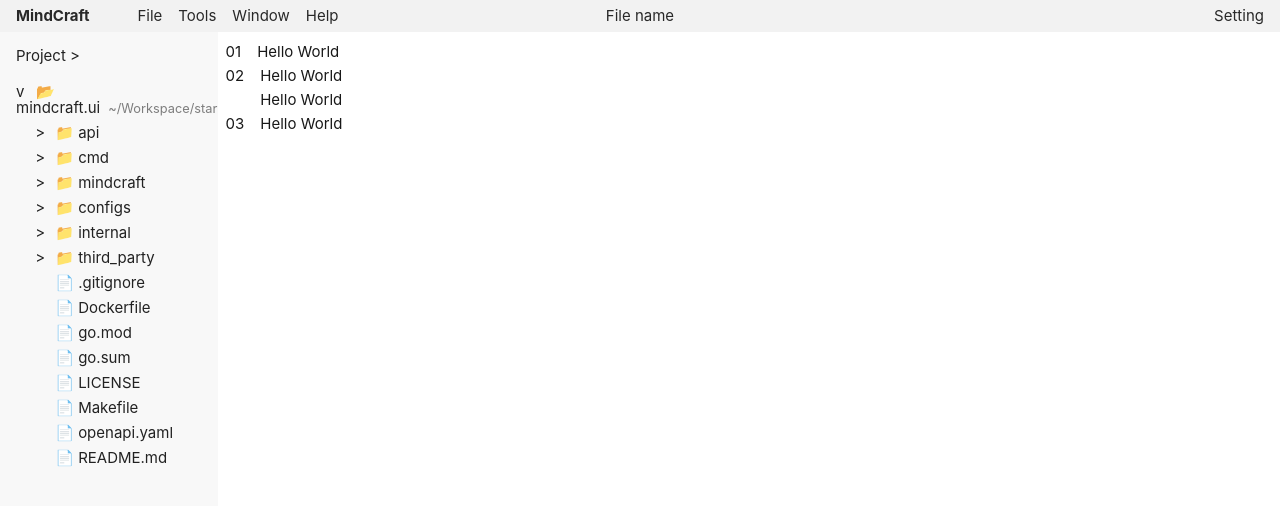
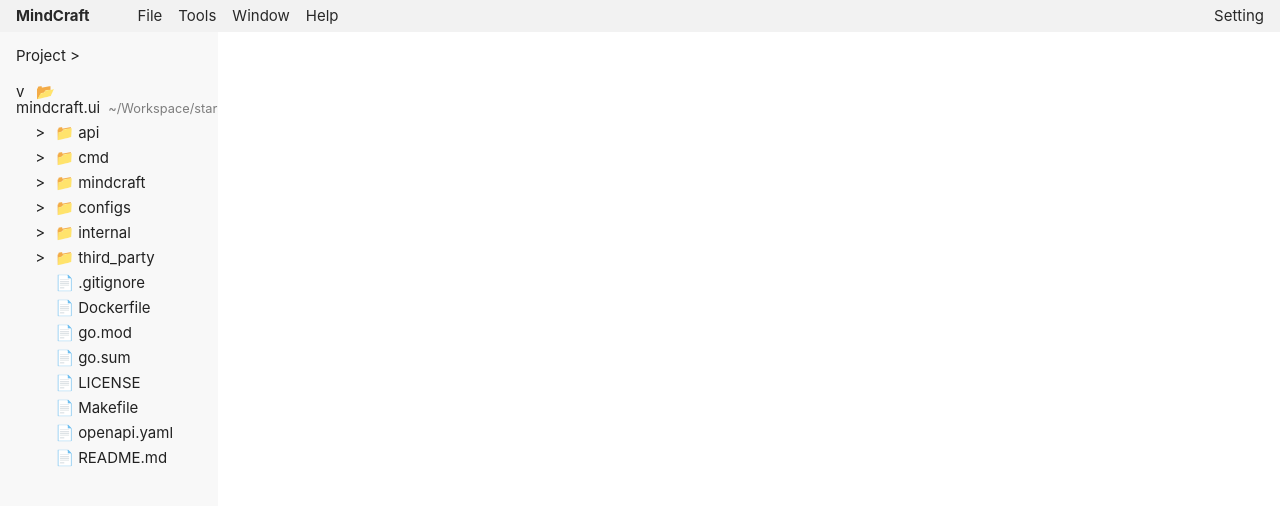
Before and after one commit to chouyang/mindcraft.ui, a Vue app: page / in a window 1280 px wide. Shown: the top 506 px of the page. Built offline with nearby package versions, Linux system fonts and the light colour scheme.

Commit message:
supported open files and adjusted some styles

```diff
--- a/src/assets/jetbrains.css
+++ b/src/assets/jetbrains.css
@@ -26,6 +26,8 @@
   --file-node-highlighted-text-color: var(--vt-c-white);
   --file-node-highlighted-background-color: var(--vt-c-black);
   --file-node-caption-text-color: var(--vt-c-text-light-2);
+
+  --file-editor-index-text-color: var(--vt-c-text-light-2);
 }
 
 @media (prefers-color-scheme: dark) {
@@ -42,5 +44,7 @@
     --file-node-highlighted-text-color: var(--vt-c-black);
     --file-node-highlighted-background-color: var(--vt-c-white-soft);
     --file-node-caption-text-color: var(--vt-c-text-dark-2);
+
+    --file-editor-index-text-color: var(--vt-c-text-dark-2);
   }
 }
--- a/src/components/jetbrains/FileEditor.vue
+++ b/src/components/jetbrains/FileEditor.vue
@@ -1,23 +1,19 @@
-<script lang="ts" setup></script>
+<script lang="ts" setup>
+import { computed } from 'vue'
+import { useJetBrainsStore } from '@/stores/jetbrains'
 
+const jetBrainsStore = useJetBrainsStore()
+const lines = computed(() => {
+  if (!jetBrainsStore.openedFile?.content) return []
+
+  return jetBrainsStore.openedFile.content.split('\n')
+})
+</script>
 <template>
   <div class="file-editor">
-    <div class="line">
-      <div class="index">01</div>
-      <div class="code">Hello World</div>
-    </div>
-
-    <div class="line">
-      <div class="index">02</div>
-      <div class="code">
-        Hello World<br />
-        Hello World<br />
-      </div>
-    </div>
-
-    <div class="line">
-      <div class="index">03</div>
-      <div class="code">Hello World</div>
+    <div class="line" v-for="(line, index) in lines" :key="index">
+      <div class="index">{{ index }}</div>
+      <div class="code">{{ line }}</div>
     </div>
   </div>
 </template>
@@ -39,6 +35,8 @@
   justify-content: flex-start;
   align-items: flex-start;
 
+  overflow: auto;
+
   padding: 0.5rem;
 
   & .line {
--- a/src/components/jetbrains/MenuBar.vue
+++ b/src/components/jetbrains/MenuBar.vue
@@ -1,5 +1,10 @@
 <script lang="ts" setup>
 import { ref } from 'vue'
+import { computed } from 'vue'
+import { useJetBrainsStore } from '@/stores/jetbrains'
+
+const jetBrainsStore = useJetBrainsStore()
+const node = computed(() => jetBrainsStore.openedFile)
 
 const fileHistoryDroppedDown = ref(false)
 </script>
@@ -19,7 +24,7 @@ const fileHistoryDroppedDown = ref(false)
 
     <!--  menubar history section  -->
     <div class="section history">
-      <div>File name</div>
+      <div>{{ node.name }}</div>
       <ul class="list" v-if="fileHistoryDroppedDown">
         <li class="item">History</li>
         <li class="item">History</li>
--- a/src/components/jetbrains/file-navigator/FileNode.vue
+++ b/src/components/jetbrains/file-navigator/FileNode.vue
@@ -11,11 +11,24 @@ const props = defineProps({
 
 const emit = defineEmits<{
   (e: 'selected', node: Node): void
+  (e: 'opened', node: Node): void
 }>()
 
 const indent = ref(props.node.indentation)
+const firstClick = ref(false)
 
-const selectNode = () => emit('selected', props.node)
+const selectNode = () => {
+  emit('selected', props.node)
+  if (firstClick.value) {
+    emit('opened', props.node)
+    firstClick.value = false
+    return
+  }
+  firstClick.value = true
+  setTimeout(() => {
+    firstClick.value = false
+  }, 400)
+}
 </script>
 
 <template>
--- a/src/components/jetbrains/file-navigator/FileTree.vue
+++ b/src/components/jetbrains/file-navigator/FileTree.vue
@@ -1,6 +1,7 @@
 <script setup lang="ts">
 import FileNode from '@/components/jetbrains/file-navigator/FileNode.vue'
 import Tree from '@/models/Tree'
+import type Node from '@/models/Node'
 
 defineProps({
   fileTree: {
@@ -14,7 +15,11 @@ defineProps({
   <div class="file-tree">
     <div class="section">Project ></div>
     <template v-for="node in fileTree" :key="node.path + node.name">
-      <FileNode :node="node" @selected="(n) => fileTree.highlight(n)" />
+      <FileNode
+        :node="node"
+        @selected="(n: Node) => fileTree.highlight(n)"
+        @opened="(n: Node) => fileTree.tryOpen(n)"
+      />
     </template>
   </div>
 </template>
--- a/src/models/Node.d.ts
+++ b/src/models/Node.d.ts
@@ -19,6 +19,8 @@ type Node = {
   indentation?: number
   // Child nodes (for folders only)
   children?: Array<Node>
+  // For files, the content of the file
+  content?: string
 
   _prev?: Node
   _next?: Node
--- a/src/models/Tree.ts
+++ b/src/models/Tree.ts
@@ -1,4 +1,5 @@
 import type Node from './Node'
+import { useJetBrainsStore } from '@/stores/jetbrains.ts'
 
 /**
  * Tree structure to manage nodes
@@ -106,8 +107,7 @@ export default class Tree implements Iterable<Node> {
   /** Open a folder or file node */
   public open(node: Node) {
     if (node.type !== 'folder') {
-      // TODO show file in editor
-      console.log('Open file:', node.path)
+      useJetBrainsStore().open(node)
       return
     }
     node._opened = true
@@ -131,4 +131,16 @@ export default class Tree implements Iterable<Node> {
       node._lastChild._next = next
     }
   }
+
+  public tryOpen(node: Node) {
+    if (node.type === 'folder') {
+      if (node._opened) {
+        this.close(node)
+      } else {
+        this.open(node)
+      }
+    } else {
+      useJetBrainsStore().open(node)
+    }
+  }
 }
--- /dev/null
+++ b/src/stores/jetbrains.ts
@@ -0,0 +1,13 @@
+import { ref } from 'vue'
+import { defineStore } from 'pinia'
+import type Node from '../models/Node'
+
+export const useJetBrainsStore = defineStore('jetbrains', () => {
+  const openedFile = ref({} as Node)
+
+  function open(file: Node) {
+    openedFile.value = file
+  }
+
+  return { openedFile, open }
+})
```
Also changed, not shown: src/assets/mock/file-tree-nodes.json (+2 -1 lines), src/stores/counter.ts (deleted, +0 -12 lines).
